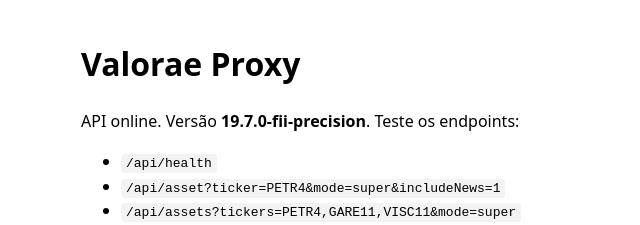
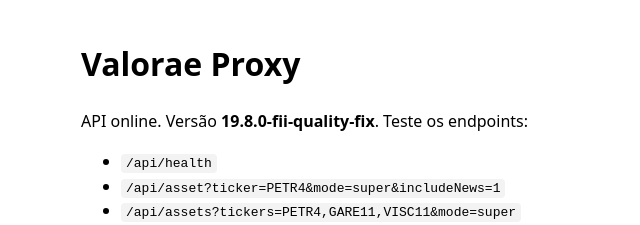
Before and after one commit to rafaelgabassi07-tech/valorae-proxy, a website: page public/index.html in a window 1280 px wide. Shown: the top 225 px of the page, 149-789 px from the left. Drawn offline with Linux system fonts and the light colour scheme.

Commit message:
Add files via upload

```diff
--- a/public/index.html
+++ b/public/index.html
@@ -8,7 +8,7 @@
 </head>
 <body>
   <h1>Valorae Proxy</h1>
-  <p>API online. Versão <strong>19.7.0-fii-precision</strong>. Teste os endpoints:</p>
+  <p>API online. Versão <strong>19.8.0-fii-quality-fix</strong>. Teste os endpoints:</p>
   <ul>
     <li><code>/api/health</code></li>
     <li><code>/api/asset?ticker=PETR4&amp;mode=super&amp;includeNews=1</code></li>
```
